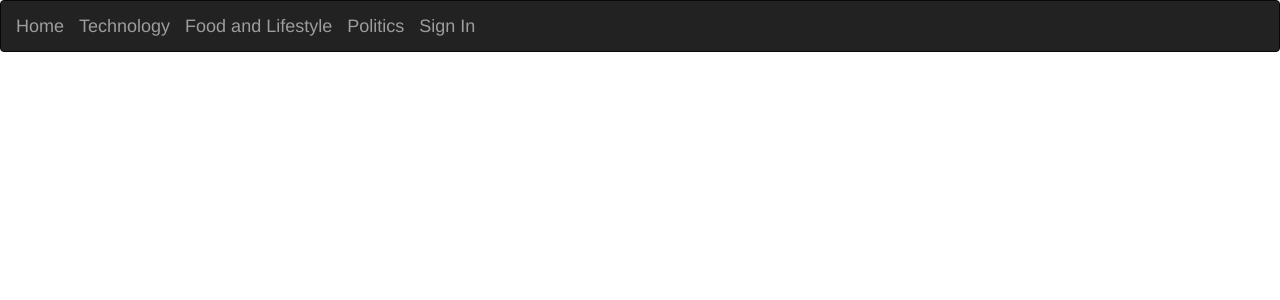
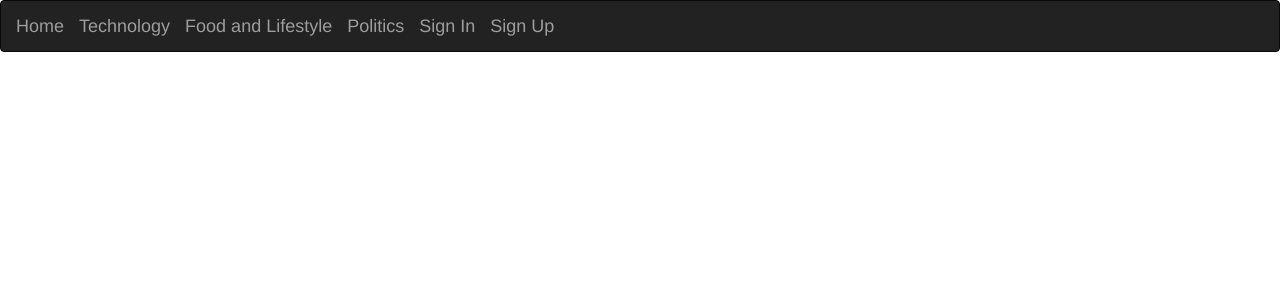
Before and after one commit to VirginiaNdungu1/Bliss-Posts, a Flask app: page / in a window 1280 px wide. Shown: the top 300 px of the page. Run offline with Flask 2, Linux system fonts and the light colour scheme; some libraries are stand-ins or nearby versions.

Commit message:
Add sign up link

```diff
--- a/app/templates/navbar.html
+++ b/app/templates/navbar.html
@@ -19,6 +19,7 @@
           <a class="navbar-brand" href="/">Food and Lifestyle</a>
           <a class="navbar-brand" href="/">Politics</a>
           <a class="navbar-brand" href="/">Sign In</a>
+          <a class="navbar-brand" href="/">Sign Up</a>
         </div>
         <div class="navbar-collapse collapse">
           <!-- <ul class="nav navbar-nav">
```
